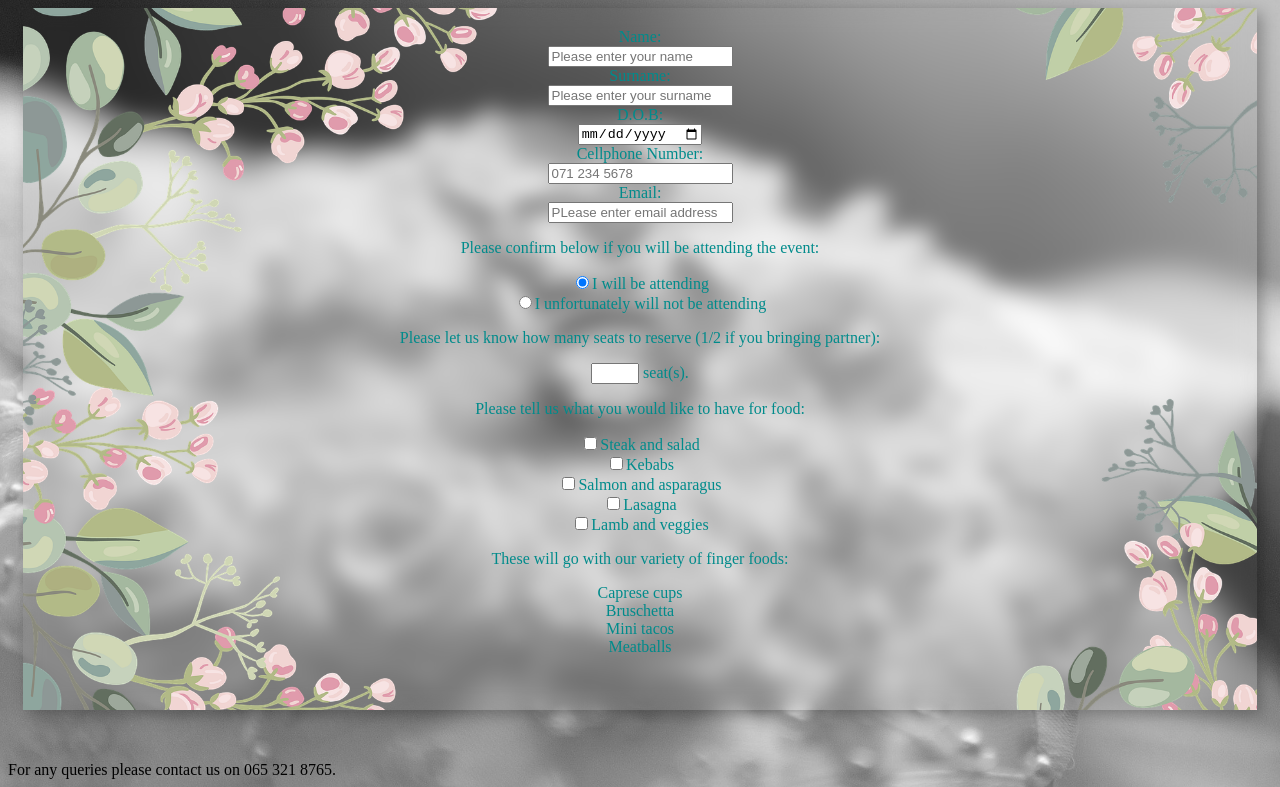
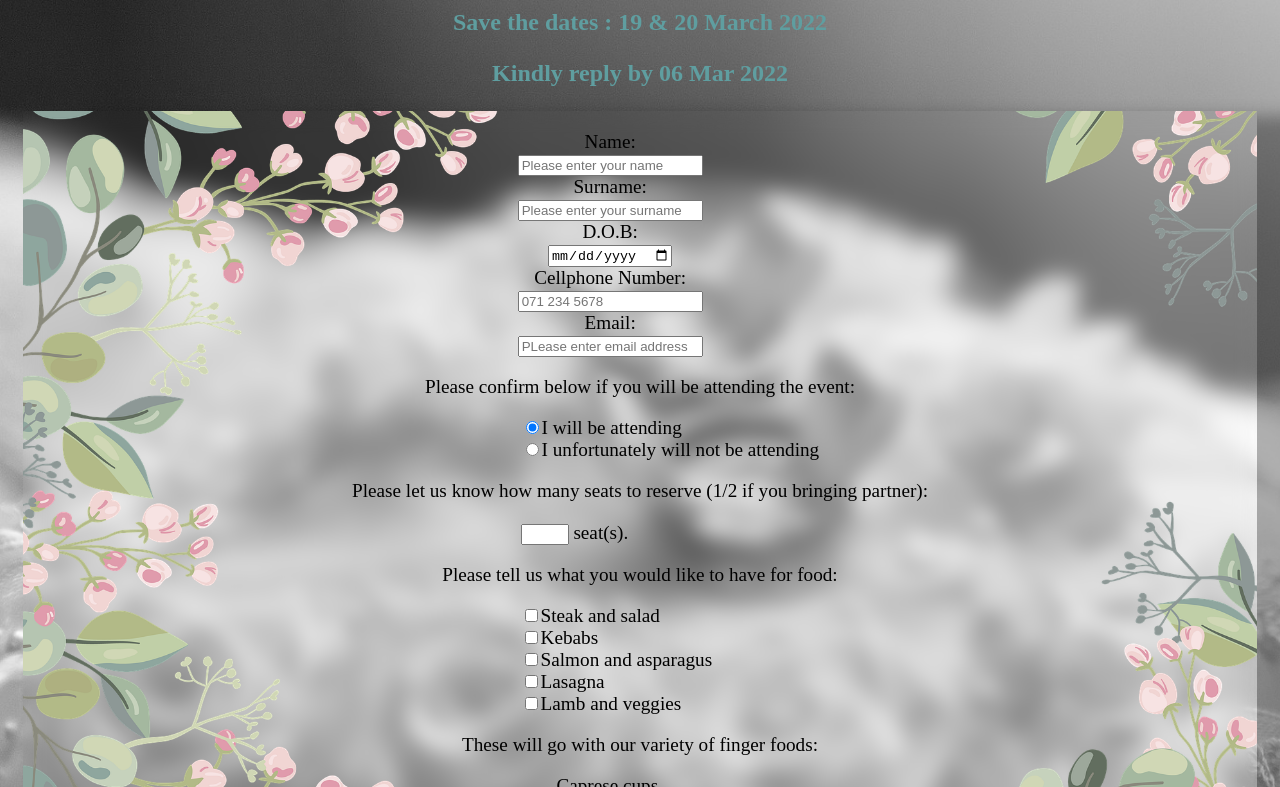
Before and after one commit to shiceka/RSVP-form, a plain HTML site: page index.html in a window 1280 px wide. Shown: the part 194-981 px from the top of the page. Drawn offline with Linux system fonts and the light colour scheme; a web font is replaced by a local one.

Commit message:
RSVP-form

```diff
--- a/index.html
+++ b/index.html
@@ -10,10 +10,10 @@
 <body>
 
   <div class="heading">
-  <h1>Wedding Invitation!!!</h1>
-  <h3>You're invited to attend the wedding of Mr. and Mrs Dlamini</h3>
-  <h4>Save the dates : 19 & 20 March 2022</H4>
-  <h4>Kindly reply by 06  Mar  2022</h4>
+  <h1><strong>Wedding Invitation!!!</strong></h1>
+  <h2><strong>You're invited to attend the wedding of Mr. and Mrs Dlamini</strong></h2>
+  <h3>Save the dates : 19 & 20 March 2022</h3>
+  <h3>Kindly reply by 06  Mar  2022</h3>
 </div>
 
 <form id="invitation-form">
@@ -27,19 +27,19 @@
 <label for="email">Email: <br><input type="email" name="details" id="email" placeholder="PLease enter email address"></label><br>
 </div>
 
+<p>Please confirm below if you will be attending the event:</p>
 <div class="attend">
-  <p>Please confirm below if you will be attending the event:</p>
 <label for="coming"><input type="radio" name="attending" id="coming" checked>I will be attending</label><br>
 <label for="not_coming"><input type="radio" name="attending" id="not_coming">I unfortunately will not be attending</label>
 </div>
 
+<p>Please let us know how many seats to reserve (1/2 if you bringing partner): </p>
 <div class="reserve">
-<p>Please let us know how many seats to reserve (1/2 if you bringing partner): </p>
 <label for="saets"><input type="number" name="seats" id="seats" min="1" max="2"> seat(s). </label><br>
 </div>
 
+<p>Please tell us what you would like to have for food:</p>
 <div class="food">
-<p>Please tell us what you would like to have for food:</p>
 <label for="steak"><input type="checkbox" name="food" id="steak">Steak and salad</label><br>
 <label for="kebab"><input type="checkbox" name="food" id="kebab">Kebabs</label><br>
 <label for="salmon"><input type="checkbox" name="food" id="salmon">Salmon and asparagus</label><br>
@@ -62,7 +62,7 @@
   </video>
   </div> -->
 </form><br>
-<br><footer>For any queries please contact us on 065 321 8765.</footer>
+<br><footer>For any queries please contact us on 065 321 8765. See you there...19 & 20 March 2022</footer>
 
 
 </body>
--- a/styles.css
+++ b/styles.css
@@ -1,4 +1,6 @@
 @import url('https://fonts.googleapis.com/css2?family=Redressed&display=swap');
+@import url('https://fonts.googleapis.com/css2?family=Barriecito&family=Redressed&display=swap');
+@import url('https://fonts.googleapis.com/css2?family=Barriecito&family=Lobster&family=Redressed&display=swap');
 body {
     background-image: url(./assests/wedding-g54fad0d9a_1920.jpg);
     background-size: cover;
@@ -21,7 +23,7 @@ body {
     z-index: -1;
 } */
 #invitation-form {
-    box-shadow: 5px 5px 15px rgba(0, 0, 0, 0.3);
+    box-shadow: 60px 5px 15px rgba(0, 0, 0, 0.3);
     text-align: center;
     color: darkcyan;
     padding: 20px;
@@ -30,6 +32,7 @@ body {
     backdrop-filter: blur(10px);
     background-image: url(./assests/flower-g838cace99_1920.png);
     background-size: cover;
+    font-family: barriecito;
 }
 .heading {
     color: cadetblue;
@@ -41,4 +44,46 @@ ul {
     list-style-type: none;
     margin: 0%;
     padding: 0%;
+    font-size: 120%;
+    text-align: left;
+    margin-left: 43%;
+    color: black;
 }
+.attend {
+    text-align: left;
+    margin-left: 40%;
+    color: black;
+}
+.food {
+    text-align: left;
+    margin-left: 40%;
+    color: black;
+}
+.reserve {
+    text-align: left;
+    margin-left: 40%;
+    color: black;
+}
+h1 {
+    font-size: 350%;
+}
+h2 {
+    font-size: 200%;
+}
+h3 {
+    font-size: 150%;
+}
+label {
+    font-size: 120%;
+}
+p {
+    font-size: 120%;
+    color: black;
+}
+.p-details {
+    margin-left: -5%;
+    color: black;
+}
+footer {
+    font-family: lobster;
+}
```
